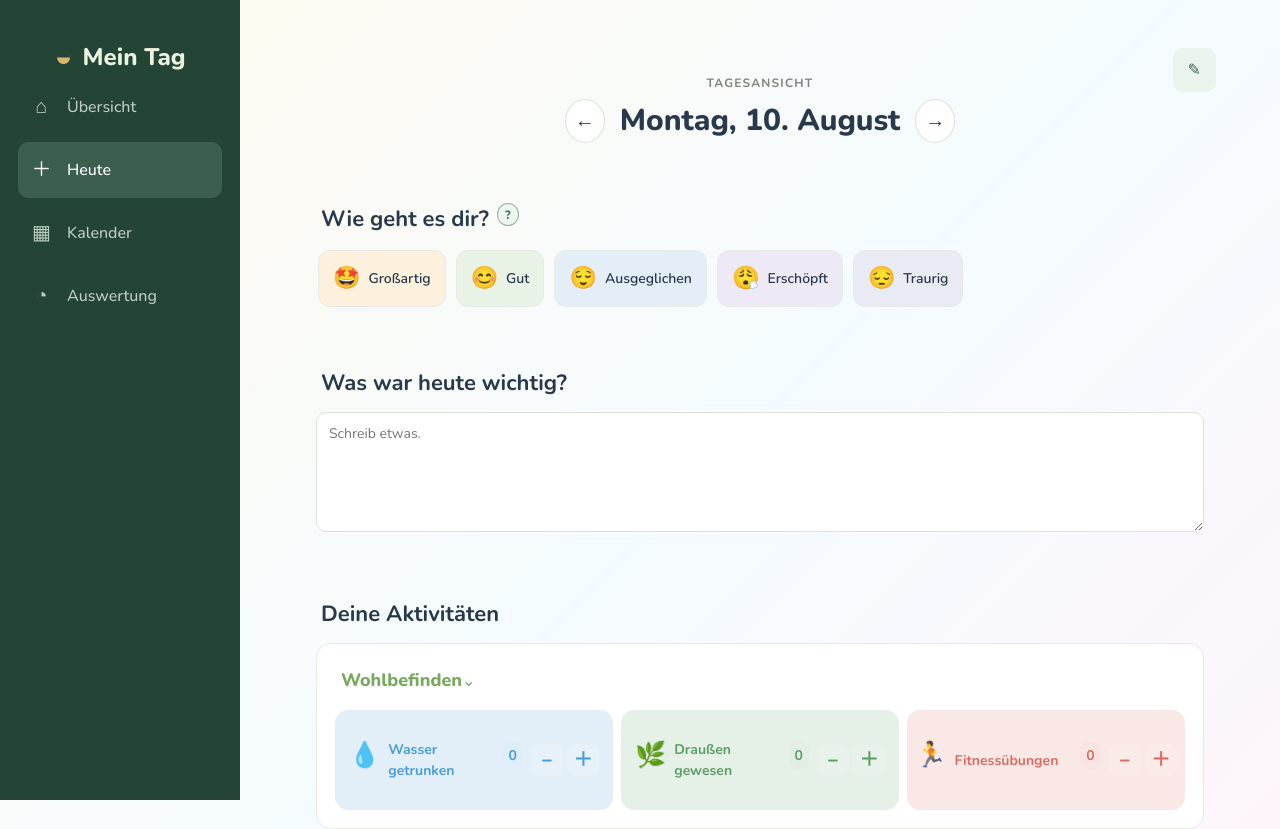
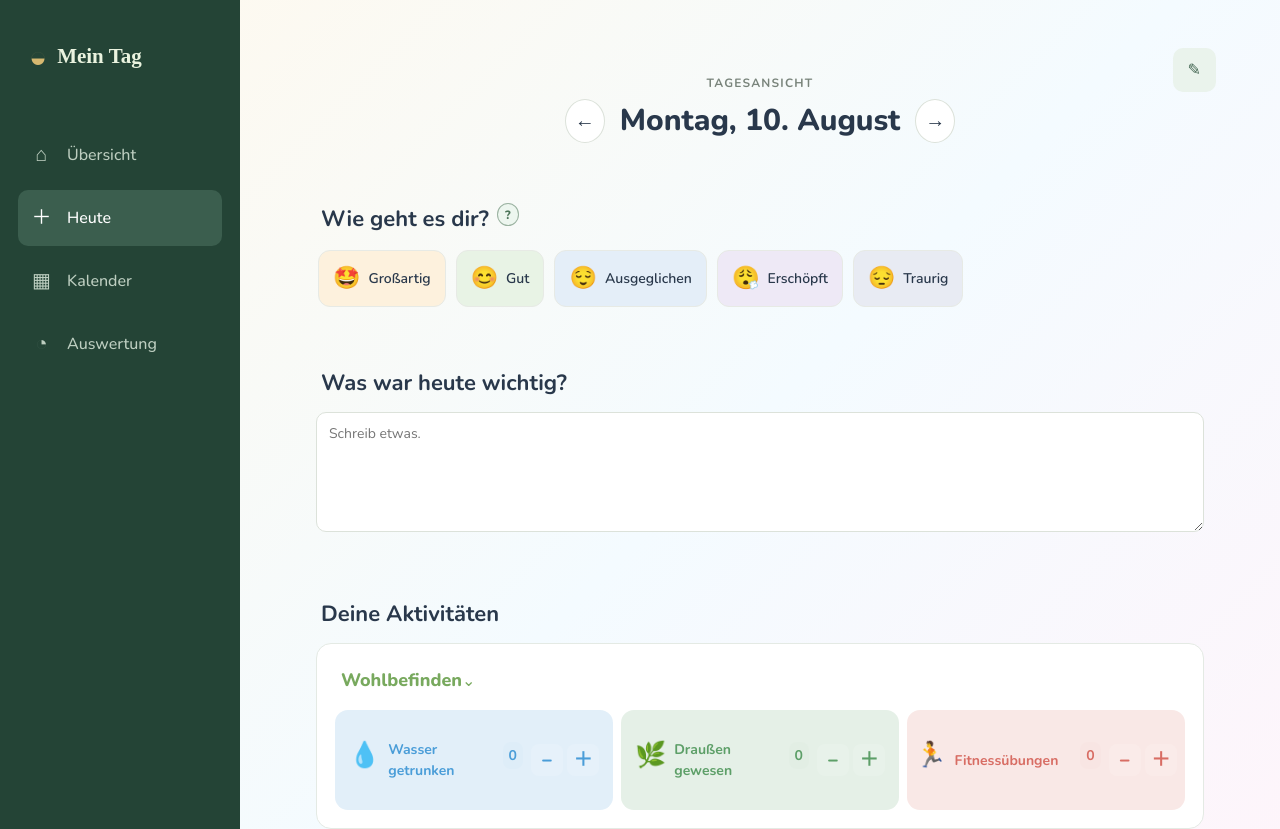
Before and after one commit to katja-roehlig/daily-tracker-codex, a React (Vite) app: page /eintrag in a window 1280 px wide. Shown: the top 829 px of the page. Built offline with nearby package versions, Linux system fonts and the light colour scheme.

Commit message:
refactor layout

```diff
--- a/src/app/App.tsx
+++ b/src/app/App.tsx
@@ -10,7 +10,7 @@ import { CalendarPage } from "../pages/CalendarPage";
 import { EntryPage } from "../pages/EntryPage";
 import { HomePage } from "../pages/HomePage";
 import { EvaluationPage } from "../pages/EvaluationPage";
-import { AppShell } from "../components/layout/AppShell";
+import { AppLayout } from "../components/layout/AppLayout";
 import { todayKey } from "../utils/date";
 
 function EntryRoute() {
@@ -38,8 +38,8 @@ export default function App() {
   const navigate = useNavigate();
   const quote = quotes[new Date().getDate() % quotes.length];
   return (
-    <AppShell>
-      <Routes>
+    <Routes>
+      <Route element={<AppLayout />}>
         <Route
           path="/"
           element={
@@ -55,7 +55,7 @@ export default function App() {
         <Route path="/kalender" element={<CalendarRoute />} />
         <Route path="/auswertung" element={<EvaluationPage />} />
         <Route path="*" element={<Navigate to="/" replace />} />
-      </Routes>
-    </AppShell>
+      </Route>
+    </Routes>
   );
 }
--- /dev/null
+++ b/src/components/layout/AppLayout.module.css
@@ -0,0 +1,208 @@
+.app {
+  display: flex;
+  flex-direction: column;
+  min-height: 100vh;
+  min-width: 320px;
+}
+
+.mobileHeader {
+  display: flex;
+  position: sticky;
+  top: 0;
+  z-index: 20;
+  min-height: 64px;
+  padding: 10px 12px;
+  align-items: center;
+  justify-content: space-between;
+  background: var(--header-bg);
+  border-bottom: 1px solid var(--mobile-header-border);
+  backdrop-filter: blur(14px);
+  flex: none;
+}
+
+.mobileBrand {
+  display: flex;
+  align-items: baseline;
+  justify-content: center;
+  gap: 8px;
+  font-size: 20px;
+  font-weight: 800;
+  line-height: 0;
+}
+
+.mobileBrand span {
+  color: var(--mobile-brand);
+  font-size: 27px;
+  line-height: 1;
+}
+
+.menuButton {
+  width: 44px;
+  min-height: 44px;
+  display: grid;
+  place-content: center;
+  gap: 5px;
+  border-radius: 10px;
+  background: var(--mobile-menu-bg);
+  flex: none;
+}
+
+.menuButton i {
+  display: block;
+  width: 21px;
+  height: 2px;
+  border-radius: 2px;
+  background: var(--sidebar-bg);
+}
+
+.sidebar {
+  display: none;
+  position: static;
+  /* inset: 0 auto 0 0; */
+  width: 240px;
+  background: var(--sidebar-bg);
+  color: var(--sidebar-text);
+  padding: 34px 18px;
+  overflow-y: auto;
+  z-index: 10;
+  flex-shrink: 0;
+  /* flex: none; */
+}
+
+.brand {
+  font-size: 21px;
+  font-weight: 700;
+  margin: 0 11px 48px;
+  display: flex;
+  align-items: center;
+  gap: 10px;
+  font-family: Fraunces, serif;
+}
+
+.brand span {
+  font-size: 30px;
+  color: var(--brand-accent);
+}
+
+.mobileNav {
+  display: block;
+  position: fixed;
+  bottom: auto;
+  left: 12px;
+  right: 12px;
+  background: var(--card-bg);
+  z-index: 19;
+  padding: 10px;
+  box-shadow: 0 14px 32px var(--mobile-shadow-soft);
+  padding-bottom: calc(6px + env(safe-area-inset-bottom));
+  top: 74px;
+  border: 1px solid var(--mobile-panel-border);
+  border-radius: 14px;
+  opacity: 0;
+  visibility: hidden;
+  transform: translateY(-10px);
+  transition:
+    opacity 0.18s ease,
+    transform 0.18s ease,
+    visibility 0.18s;
+  flex: none;
+}
+
+.mobileNav .nav {
+  display: grid;
+  justify-content: space-around;
+  gap: 4px;
+}
+
+.mobileNav .nav button {
+  padding: 10px 12px;
+  font-size: 16px;
+  display: flex;
+  gap: 13px;
+  min-width: 0;
+  min-height: 48px;
+  flex: 1;
+  align-items: center;
+  justify-content: flex-start;
+  color: var(--text-dark-green);
+  text-align: left;
+}
+
+.mobileNav .nav button span {
+  font-size: 20px;
+  width: 24px;
+  flex: none;
+}
+
+.mobileNavOpen {
+  opacity: 1;
+  visibility: visible;
+  transform: translateY(0);
+}
+
+.mobileNav .nav button.active {
+  color: var(--card-bg);
+}
+
+.main {
+  padding: 26px 12px 44px;
+  flex: 1;
+  overflow: visible;
+}
+
+/* Responsive Breakpoints */
+
+@media (width >= 390px) {
+  .mobileNav .nav button {
+    min-width: 66px;
+  }
+}
+
+@media (width >= 768px) {
+  .mobileNav .nav button {
+    min-width: 66px;
+  }
+}
+
+@media (width >= 900px) {
+  .app {
+    flex-direction: row;
+  }
+
+  .mobileHeader {
+    display: none;
+  }
+
+  .mobileNav {
+    display: none;
+  }
+
+  .sidebar {
+    display: flex;
+    flex-direction: column;
+  }
+
+  .main {
+    flex: 1;
+    padding: 40px clamp(28px, 5vw, 52px) 60px;
+    margin-left: 0;
+  }
+}
+
+@media (width >= 1080px) {
+  .main {
+    max-width: 1250px;
+    padding: 48px clamp(25px, 5vw, 78px) 70px;
+    margin-left: auto;
+    margin-right: auto;
+    flex: 1;
+  }
+}
+
+@media (width >= 1400px) {
+  .main {
+    max-width: 1380px;
+    padding-left: 88px;
+    padding-right: 88px;
+  }
+}
--- /dev/null
+++ b/src/components/layout/AppLayout.tsx
@@ -0,0 +1,51 @@
+import { useEffect, useState } from "react";
+import { useLocation, Outlet } from "react-router-dom";
+import { Navigation } from "../navigation/Navigation";
+import styles from "./AppLayout.module.css";
+
+export function AppLayout() {
+  const [menuOpen, setMenuOpen] = useState(false);
+  const { pathname } = useLocation();
+
+  useEffect(() => {
+    setMenuOpen(false);
+  }, [pathname]);
+
+  return (
+    <div className={styles.app}>
+      <header className={styles.mobileHeader}>
+        <div className={styles.mobileBrand}>
+          <span>◒</span> Mein Tag
+        </div>
+        <button
+          className={styles.menuButton}
+          type="button"
+          aria-label={menuOpen ? "Menü schließen" : "Menü öffnen"}
+          aria-expanded={menuOpen}
+          onClick={() => setMenuOpen((open) => !open)}
+        >
+          <i />
+          <i />
+          <i />
+        </button>
+      </header>
+
+      <aside className={styles.sidebar}>
+        <div className={styles.brand}>
+          <span>◒</span> Mein Tag
+        </div>
+        <Navigation />
+      </aside>
+
+      <main className={styles.main}>
+        <Outlet />
+      </main>
+
+      <div
+        className={`${styles.mobileNav} ${menuOpen ? styles.mobileNavOpen : ""}`}
+      >
+        <Navigation />
+      </div>
+    </div>
+  );
+}
--- a/src/components/layout/AppShell.module.css
+++ b/src/components/layout/AppShell.module.css
@@ -156,11 +156,9 @@
   }
 
   .main {
+    padding: 40px clamp(28px, 5vw, 52px) 60px;
     margin-left: 240px;
-  }
-
-  .main {
-    padding: 40px clamp(28px, 5vw, 52px) 60px;
+    width: calc(100% - 240px);
   }
 
   .mobileNav {
@@ -186,7 +184,6 @@
     margin-left: 240px;
     max-width: 1250px;
     padding: 48px clamp(25px, 5vw, 78px) 70px;
-    width: calc(100% - 240px);
   }
 }
 
```
